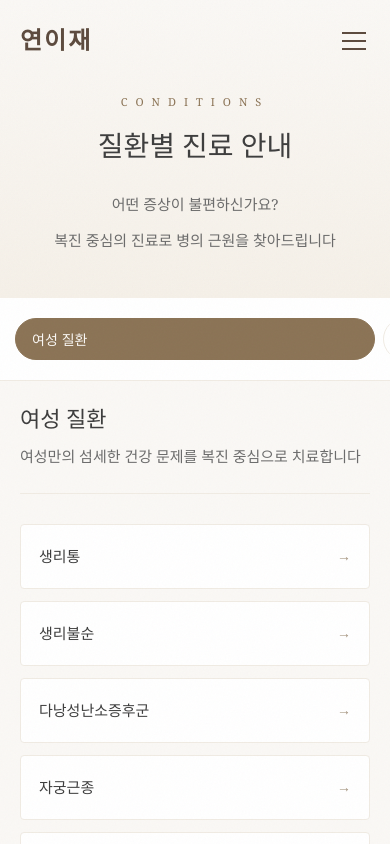
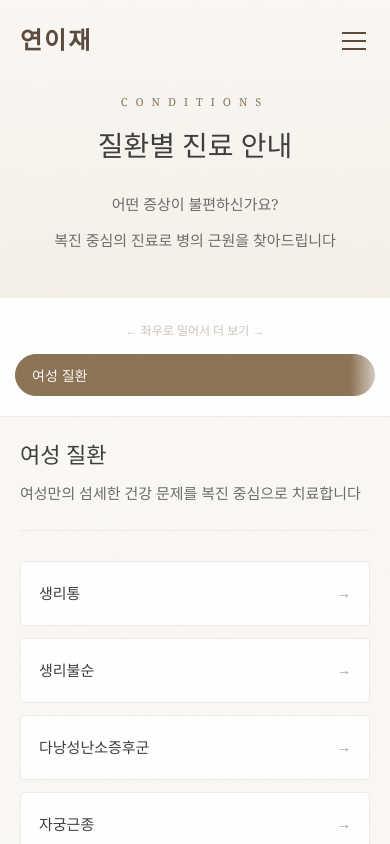
Before and after one commit to yeonijae/homepage, a Next.js app: page /conditions in a window 390 px wide. Shown: the top 844 px of the page. Built offline with nearby package versions, Linux system fonts and the light colour scheme; a web font is replaced by a local one.

Commit message:
feat: 모바일 질환 카테고리 스크롤 힌트 추가

```diff
--- a/src/app/conditions/page.module.css
+++ b/src/app/conditions/page.module.css
@@ -74,6 +74,46 @@
     padding: 0 25px 15px;
     margin-bottom: 5px;
     border-bottom: 1px solid var(--color-background-dark);
+}
+
+/* 모바일 스크롤 힌트 - 데스크톱에서 숨김 */
+.scrollHint {
+    display: none;
+    text-align: center;
+    font-size: 12px;
+    color: var(--color-text-muted);
+    margin-bottom: 10px;
+    animation: fadeInOut 2s ease-in-out infinite;
+}
+
+@keyframes fadeInOut {
+
+    0%,
+    100% {
+        opacity: 0.5;
+    }
+
+    50% {
+        opacity: 1;
+    }
+}
+
+/* 스크롤 가능 영역 래퍼 */
+.categoryNavWrapper {
+    position: relative;
+}
+
+/* 오른쪽 페이드 효과 - 모바일에서만 */
+.categoryNavWrapper::after {
+    display: none;
+    content: '';
+    position: absolute;
+    right: 0;
+    top: 0;
+    bottom: 0;
+    width: 40px;
+    background: linear-gradient(to right, transparent, var(--color-surface));
+    pointer-events: none;
 }
 
 .categoryNav {
@@ -268,6 +308,16 @@
         display: none;
     }
 
+    /* 모바일에서 스크롤 힌트 표시 */
+    .scrollHint {
+        display: block;
+    }
+
+    /* 모바일에서 페이드 효과 표시 */
+    .categoryNavWrapper::after {
+        display: block;
+    }
+
     .categoryNav {
         flex-direction: row;
         overflow-x: auto;
--- a/src/app/conditions/page.tsx
+++ b/src/app/conditions/page.tsx
@@ -79,6 +79,11 @@ export default function ConditionsPage() {
                 {/* Left Sidebar - Categories */}
                 <aside className={styles.sidebar}>
                     <h2 className={styles.sidebarTitle}>카테고리</h2>
+
+                    {/* 모바일 스크롤 힌트 */}
+                    <p className={styles.scrollHint}>← 좌우로 밀어서 더 보기 →</p>
+
+                    <div className={styles.categoryNavWrapper}>
                         <nav className={styles.categoryNav}>
                             {CATEGORY_ORDER.map(categoryKey => {
                                 const meta = CATEGORY_META[categoryKey];
@@ -97,6 +102,7 @@ export default function ConditionsPage() {
                                 );
                             })}
                         </nav>
+                    </div>
                 </aside>
 
                 {/* Right Content - Conditions */}
```
Lines whose indentation alone changed are shown as unchanged.
